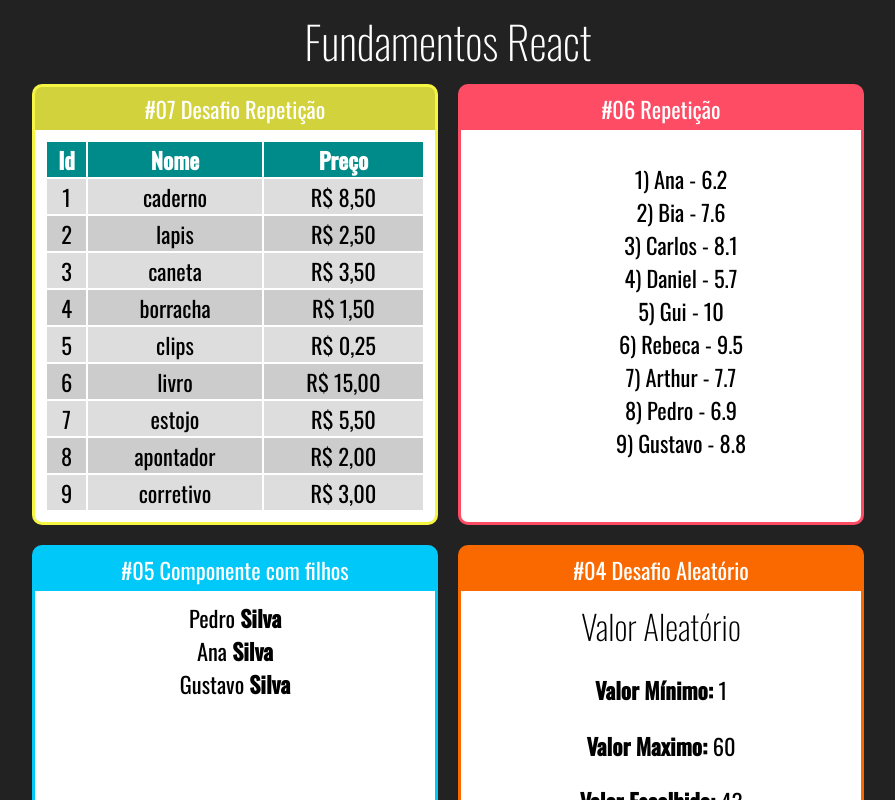
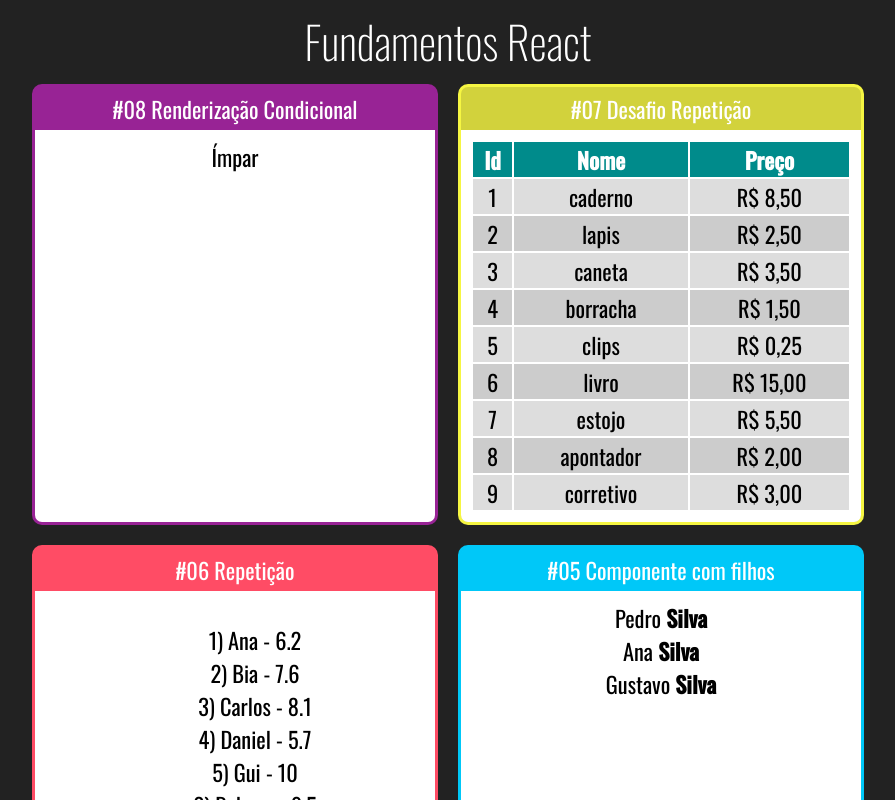
Before and after one commit to Paulosmj/Curso-React, a React (Create React App) app: page / in a window 1280 px wide. Shown: the top 800 px of the page, without its empty margins (192-1087 px from the left). Built offline with nearby package versions, Linux system fonts and the light colour scheme.

Commit message:
Renderizacao Condicional #01

```diff
--- a/src/App.jsx
+++ b/src/App.jsx
@@ -11,12 +11,17 @@
 import Fragmento from './components/basicos/Fragmento';
 import NumeroAleatorio from './components/basicos/NumeroAleatorio';
 import TabelaProdutos from './components/repeticao/TabelaProdutos';
+import ParOuImpar from './components/condicional/ParOuImpar';
 
 export default () => (
   <div className="App">
     <h1>Fundamentos React</h1>
 
     <div className="Cards">
+      <Card titulo="#08 Renderização Condicional" color="#982395">
+        <ParOuImpar numero={21}></ParOuImpar>
+      </Card>
+
       <Card titulo="#07 Desafio Repetição" color="#FF4C">
         <TabelaProdutos></TabelaProdutos>
       </Card>
--- /dev/null
+++ b/src/components/condicional/ParOuImpar.jsx
@@ -0,0 +1,8 @@
+/* eslint-disable */
+
+import React from 'react';
+
+export default (props) => {
+  const isPar = props.numero % 2 === 0;
+  return <div>{isPar ? <span>Par </span> : <span>Ímpar</span>}</div>;
+};
--- a/src/components/repeticao/TabelaProdutos.jsx
+++ b/src/components/repeticao/TabelaProdutos.jsx
@@ -8,7 +8,7 @@
   function getLinhas() {
     return produtos.map((produto, i) => {
       return (
-        <tr key={produto.id} className={i % 2 == 0 ? 'Par' : 'Impar'}>
+        <tr key={produto.id} className={i % 2 === 0 ? 'Par' : 'Impar'}>
           <td>{produto.id}</td>
           <td>{produto.nome}</td>
           <td>R$ {produto.preco.toFixed(2).replace('.', ',')}</td>
```
